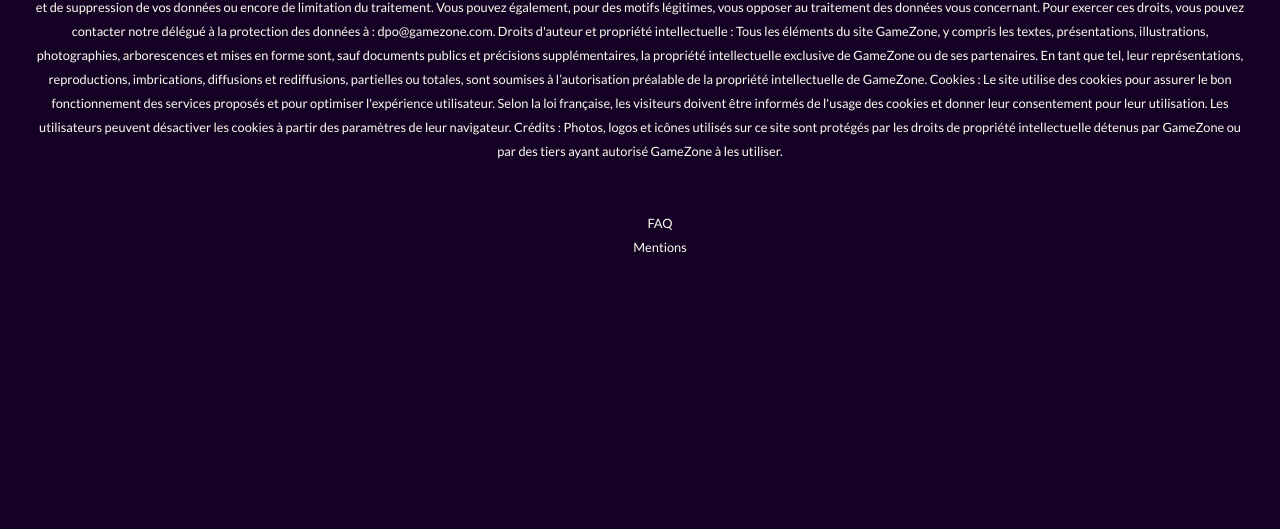
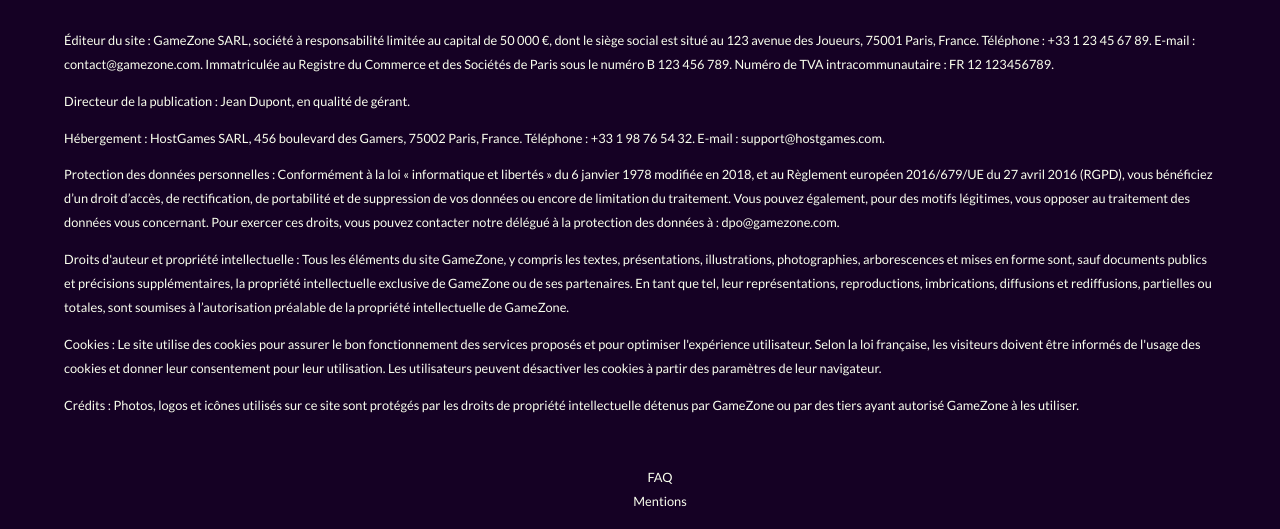
Before and after one commit to damdam48/GameZone, a website: page public/mention.html in a window 1280 px wide. Shown: the part 728-1257 px from the top of the page. Before the commit the page ends 1003 px from the top, so only its background shows below. Drawn offline with Linux system fonts and the light colour scheme.

Commit message:
small change

```diff
--- a/app/sass/_base.scss
+++ b/app/sass/_base.scss
@@ -22,6 +22,7 @@
 
 h2 {
   font-size: 4rem;
+  color: #faffee;
 }
 
 h3 {
@@ -29,6 +30,7 @@
   margin: 0;
   padding-top: $padding;
   padding-bottom: $padding-xsmall;
+  color: #faffee;
 }
 
 h4 {
--- a/app/sass/partials/_mention.scss
+++ b/app/sass/partials/_mention.scss
@@ -1,5 +1,7 @@
 #mention {
-  p {
-    margin: $margin-large $margin-large;
+  h3 {
+    margin-bottom: $margin-large;
   }
+  text-align: left;
+  margin: $margin-large $margin-xlarge;
 }
--- a/public/mention.html
+++ b/public/mention.html
@@ -32,36 +32,49 @@
     </header>
 
     <main id="mention">
+      <h3>Mentions légales</h3>
       <p>
-        Mentions légales Éditeur du site : GameZone SARL, société à
-        responsabilité limitée au capital de 50 000 €, dont le siège social est
-        situé au 123 avenue des Joueurs, 75001 Paris, France. Téléphone : +33 1
-        23 45 67 89. E-mail : contact@gamezone.com. Immatriculée au Registre du
-        Commerce et des Sociétés de Paris sous le numéro B 123 456 789. Numéro
-        de TVA intracommunautaire : FR 12 123456789. Directeur de la publication
-        : Jean Dupont, en qualité de gérant. Hébergement : HostGames SARL, 456
-        boulevard des Gamers, 75002 Paris, France. Téléphone : +33 1 98 76 54
-        32. E-mail : support@hostgames.com. Protection des données personnelles
-        : Conformément à la loi « informatique et libertés » du 6 janvier 1978
-        modifiée en 2018, et au Règlement européen 2016/679/UE du 27 avril 2016
-        (RGPD), vous bénéficiez d’un droit d’accès, de rectification, de
-        portabilité et de suppression de vos données ou encore de limitation du
-        traitement. Vous pouvez également, pour des motifs légitimes, vous
-        opposer au traitement des données vous concernant. Pour exercer ces
-        droits, vous pouvez contacter notre délégué à la protection des données
-        à : dpo@gamezone.com. Droits d'auteur et propriété intellectuelle : Tous
-        les éléments du site GameZone, y compris les textes, présentations,
-        illustrations, photographies, arborescences et mises en forme sont, sauf
-        documents publics et précisions supplémentaires, la propriété
-        intellectuelle exclusive de GameZone ou de ses partenaires. En tant que
-        tel, leur représentations, reproductions, imbrications, diffusions et
+        Éditeur du site : GameZone SARL, société à responsabilité limitée au
+        capital de 50 000 €, dont le siège social est situé au 123 avenue des
+        Joueurs, 75001 Paris, France. Téléphone : +33 1 23 45 67 89. E-mail :
+        contact@gamezone.com. Immatriculée au Registre du Commerce et des
+        Sociétés de Paris sous le numéro B 123 456 789. Numéro de TVA
+        intracommunautaire : FR 12 123456789.
+      </p>
+      <p>Directeur de la publication : Jean Dupont, en qualité de gérant.</p>
+      <p>
+        Hébergement : HostGames SARL, 456 boulevard des Gamers, 75002 Paris,
+        France. Téléphone : +33 1 98 76 54 32. E-mail : support@hostgames.com.
+      </p>
+      <p>
+        Protection des données personnelles : Conformément à la loi «
+        informatique et libertés » du 6 janvier 1978 modifiée en 2018, et au
+        Règlement européen 2016/679/UE du 27 avril 2016 (RGPD), vous bénéficiez
+        d’un droit d’accès, de rectification, de portabilité et de suppression
+        de vos données ou encore de limitation du traitement. Vous pouvez
+        également, pour des motifs légitimes, vous opposer au traitement des
+        données vous concernant. Pour exercer ces droits, vous pouvez contacter
+        notre délégué à la protection des données à : dpo@gamezone.com.
+      </p>
+      <p>
+        Droits d'auteur et propriété intellectuelle : Tous les éléments du site
+        GameZone, y compris les textes, présentations, illustrations,
+        photographies, arborescences et mises en forme sont, sauf documents
+        publics et précisions supplémentaires, la propriété intellectuelle
+        exclusive de GameZone ou de ses partenaires. En tant que tel, leur
+        représentations, reproductions, imbrications, diffusions et
         rediffusions, partielles ou totales, sont soumises à l’autorisation
-        préalable de la propriété intellectuelle de GameZone. Cookies : Le site
-        utilise des cookies pour assurer le bon fonctionnement des services
-        proposés et pour optimiser l'expérience utilisateur. Selon la loi
-        française, les visiteurs doivent être informés de l'usage des cookies et
-        donner leur consentement pour leur utilisation. Les utilisateurs peuvent
-        désactiver les cookies à partir des paramètres de leur navigateur.
+        préalable de la propriété intellectuelle de GameZone.
+      </p>
+      <p>
+        Cookies : Le site utilise des cookies pour assurer le bon fonctionnement
+        des services proposés et pour optimiser l'expérience utilisateur. Selon
+        la loi française, les visiteurs doivent être informés de l'usage des
+        cookies et donner leur consentement pour leur utilisation. Les
+        utilisateurs peuvent désactiver les cookies à partir des paramètres de
+        leur navigateur.
+      </p>
+      <p>
         Crédits : Photos, logos et icônes utilisés sur ce site sont protégés par
         les droits de propriété intellectuelle détenus par GameZone ou par des
         tiers ayant autorisé GameZone à les utiliser.
```
Also changed, not shown: public/assets/css/style.min.css, 1 other file.
